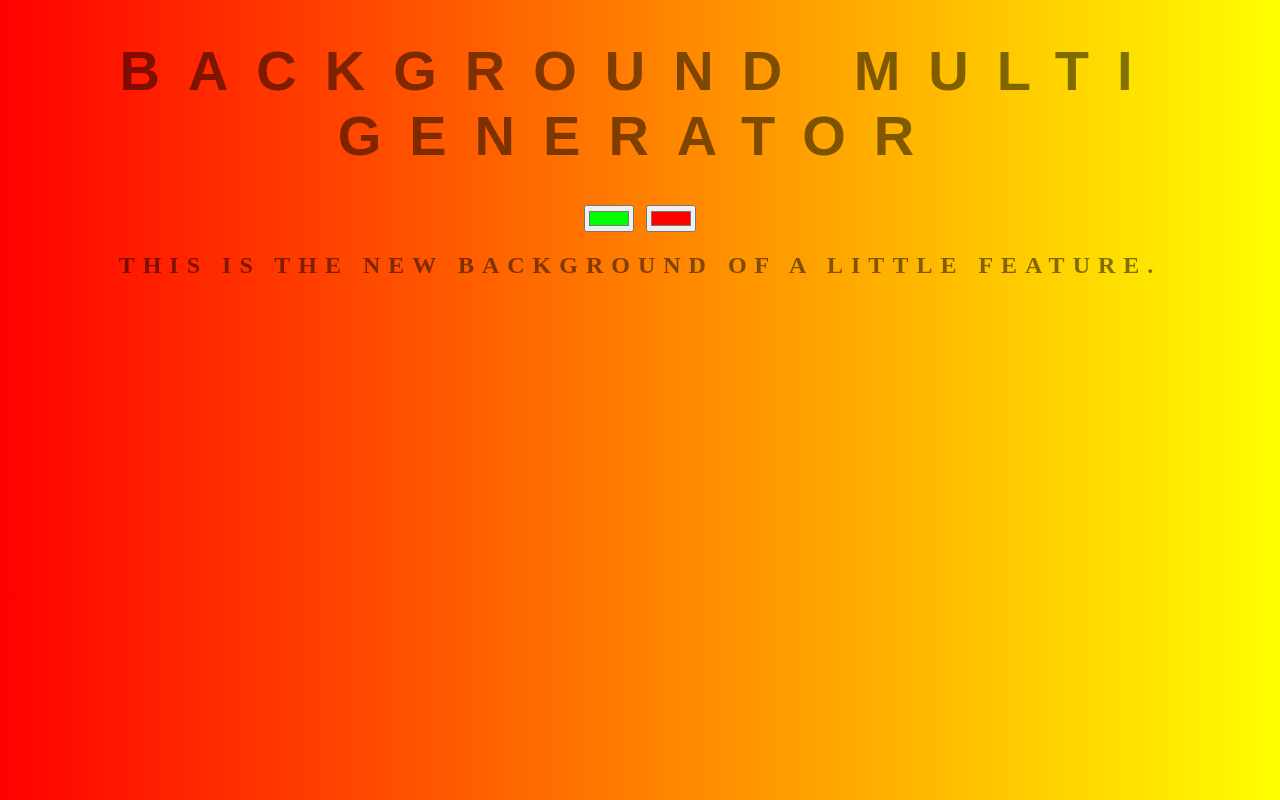
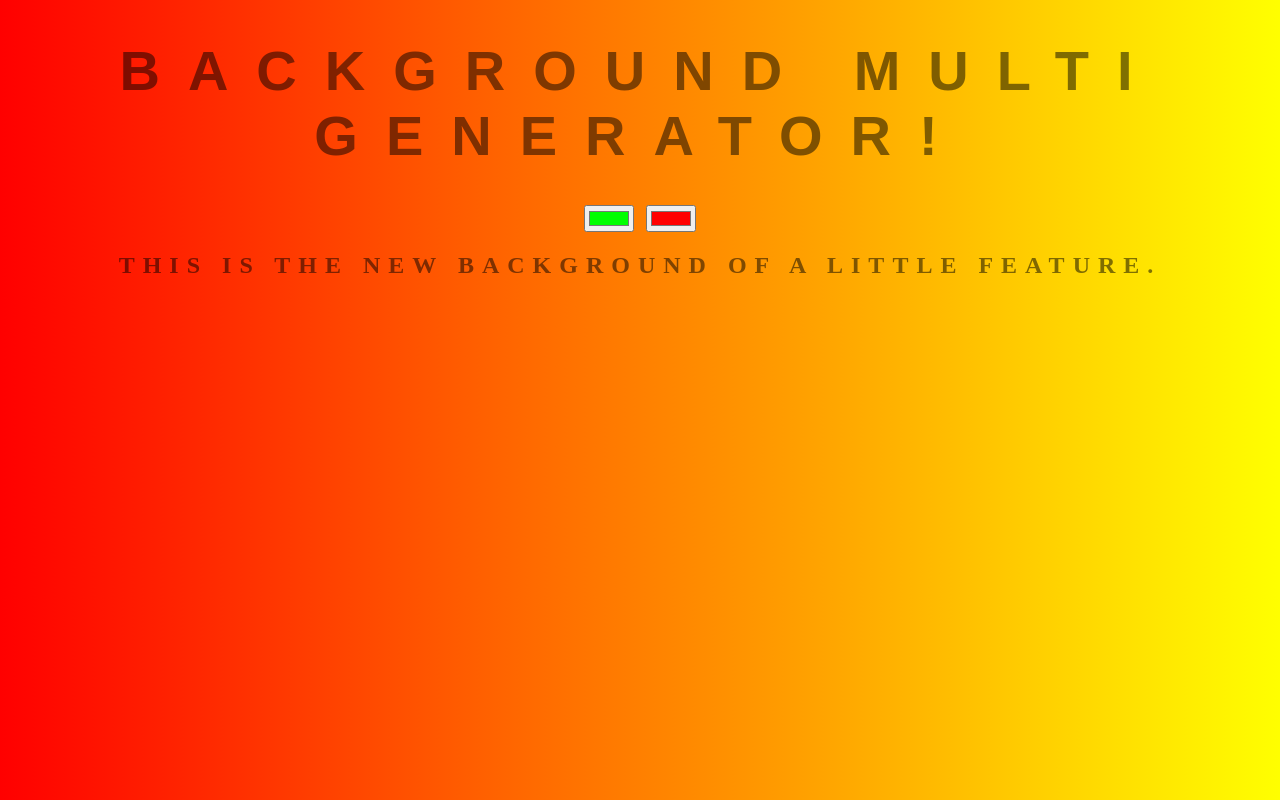
Before and after one commit to troygolden/background-generator, a plain HTML site: page index.html in a window 1280 px wide. Drawn offline with Linux system fonts and the light colour scheme.

Commit message:
Added exclamation

```diff
--- a/index.html
+++ b/index.html
@@ -5,7 +5,7 @@
 	<link rel="stylesheet" type="text/css" href="style.css">
 </head>
 <body id="gradient">
-	<h1>BACKGROUND MULTI Generator</h1>
+	<h1>BACKGROUND MULTI Generator!</h1>
 	<input class="color1" type="color" name="color1" value="#00ff00">
 	<input class="color2" type="color" name="color2" value="#ff0000">
 	<h2>This is the new background of a little feature.</h2>
```
